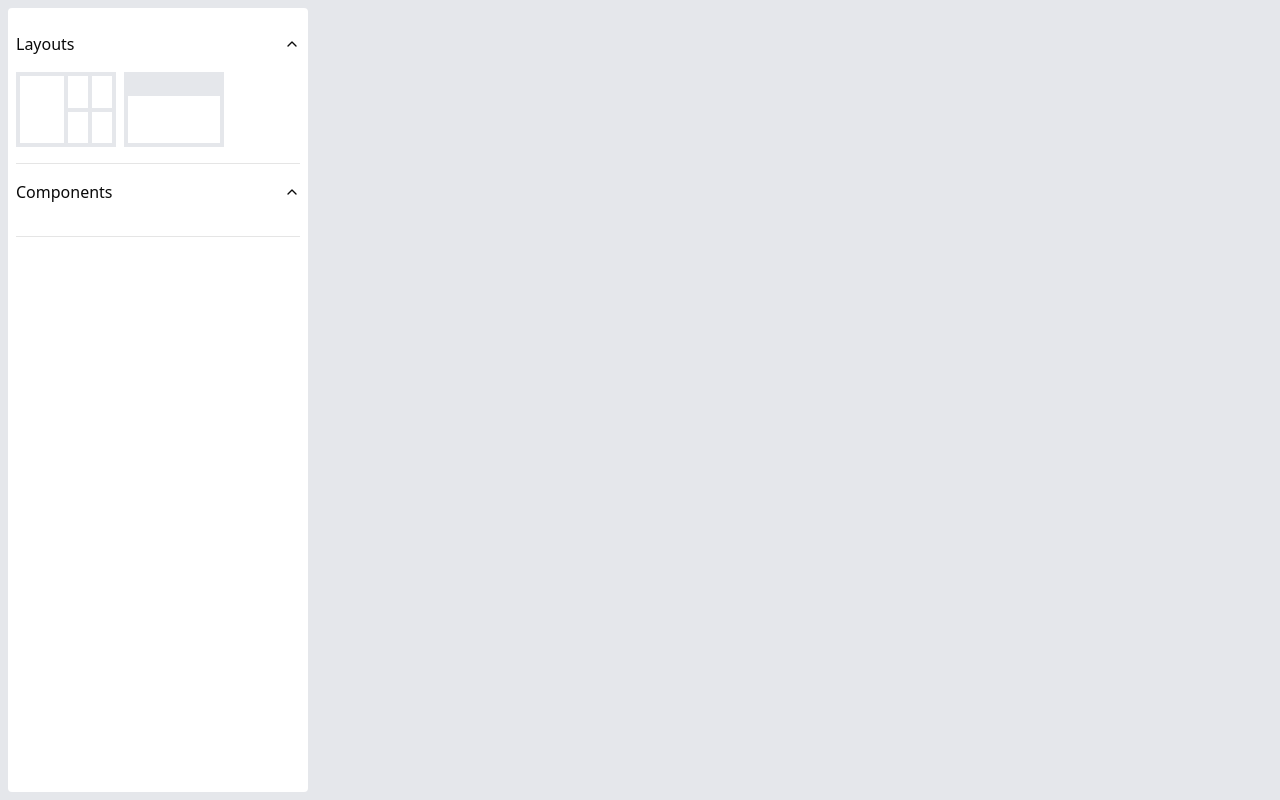
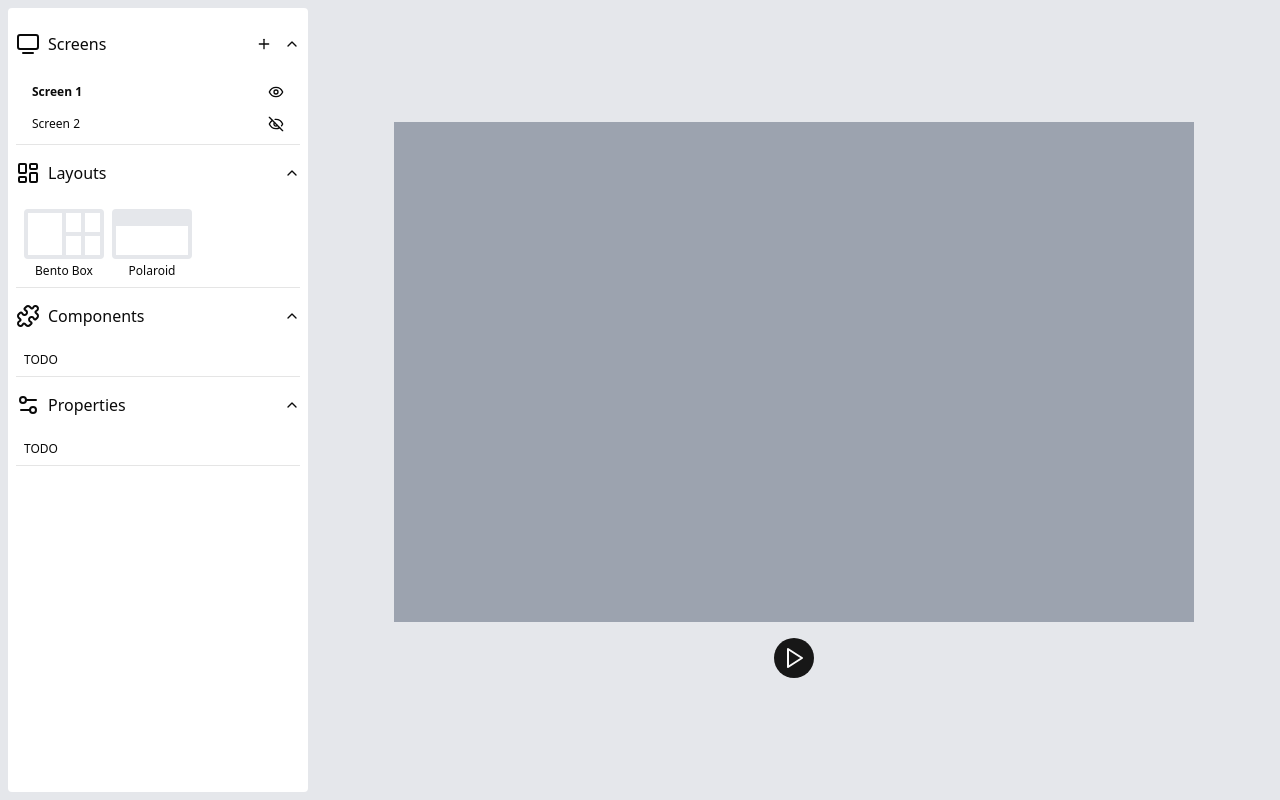
Before and after one commit to journeymanavi/screen-studio, a React (Vite) app: page / in a window 1280 px wide. Built offline with nearby package versions, Linux system fonts and the light colour scheme.

Commit message:
build out pallettes bar further

```diff
--- a/src/App.tsx
+++ /dev/null
@@ -1,39 +0,0 @@
-import {
-  Accordion,
-  AccordionContent,
-  AccordionItem,
-  AccordionTrigger,
-} from "@/components/ui/accordion";
-import { cn } from "./lib/utils";
-import { LayoutIconBentoBox } from "@/components/pallettes/layouts/layout-icon-bento-box";
-import { LayoutIconPolaroid } from "@/components/pallettes/layouts/layout-icon-polaroid";
-
-function App() {
-  return (
-    <main
-      className={cn("bg-gray-200 min-h-screen max-h-screen p-2 flex gap-2")}
-    >
-      <div className="bg-white w-[300px] p-2 rounded-sm max-h-full overflow-y-auto">
-        <Accordion
-          type="multiple"
-          defaultValue={["layouts-pallette", "components-pallette"]}
-        >
-          <AccordionItem value="layouts-pallette">
-            <AccordionTrigger>Layouts</AccordionTrigger>
-            <AccordionContent className="flex gap-2 flex-wrap">
-              <LayoutIconBentoBox />
-              <LayoutIconPolaroid />
-            </AccordionContent>
-          </AccordionItem>
-          <AccordionItem value="components-pallette">
-            <AccordionTrigger>Components</AccordionTrigger>
-            <AccordionContent className=""></AccordionContent>
-          </AccordionItem>
-        </Accordion>
-      </div>
-      <div className="flex-1"></div>
-    </main>
-  );
-}
-
-export default App;
--- /dev/null
+++ b/src/components/pallette-bar.tsx
@@ -0,0 +1,95 @@
+import {
+  EyeIcon,
+  EyeOffIcon,
+  LayoutDashboardIcon,
+  PlusIcon,
+  PuzzleIcon,
+  Settings2Icon,
+  Tv2Icon,
+} from "lucide-react";
+import { LayoutIconBentoBox } from "./pallettes/layouts/layout-icon-bento-box";
+import { LayoutIconPolaroid } from "./pallettes/layouts/layout-icon-polaroid";
+import {
+  Accordion,
+  AccordionContent,
+  AccordionItem,
+  AccordionTrigger,
+} from "./ui/accordion";
+import { Button } from "./ui/button";
+
+export const PalletteBar = () => (
+  <div className="bg-white w-[300px] p-2 rounded-sm max-h-full overflow-y-auto">
+    <Accordion
+      type="multiple"
+      defaultValue={[
+        "screens",
+        "layouts-pallette",
+        "components-pallette",
+        "properties",
+      ]}
+    >
+      <AccordionItem value="screens">
+        <AccordionTrigger>
+          <div className="flex-1 flex justify-between items-center mr-2">
+            <span className="flex gap-2">
+              <Tv2Icon /> Screens
+            </span>
+            <Button
+              size={"icon"}
+              variant={"ghost"}
+              onClick={(e) => {
+                alert("TODO: Add Screen");
+                e.preventDefault();
+              }}
+              className="w-[24px] h-[24px]"
+            >
+              <PlusIcon size={16} />
+            </Button>
+          </div>
+        </AccordionTrigger>
+        <AccordionContent className="flex flex-col gap-2 flex-wrap p-2">
+          <div className="flex-1 py-1 px-2 rounded-sm flex items-center justify-between gap-2 hover:bg-gray-100">
+            <span className="text-xs font-bold">Screen 1</span>
+            <EyeIcon size={16} />
+          </div>
+          <div className="flex-1 py-1 px-2 rounded-sm flex items-center justify-between gap-2 hover:bg-gray-100">
+            <span className="text-xs">Screen 2</span> <EyeOffIcon size={16} />
+          </div>
+        </AccordionContent>
+      </AccordionItem>
+      <AccordionItem value="layouts-pallette">
+        <AccordionTrigger>
+          <span className="flex gap-2">
+            <LayoutDashboardIcon /> Layouts
+          </span>
+        </AccordionTrigger>
+        <AccordionContent className="flex gap-2 flex-wrap p-2">
+          <LayoutIconBentoBox />
+          <LayoutIconPolaroid />
+        </AccordionContent>
+      </AccordionItem>
+      <AccordionItem value="components-pallette">
+        <AccordionTrigger>
+          <span className="flex gap-2">
+            <PuzzleIcon />
+            Components
+          </span>
+        </AccordionTrigger>
+        <AccordionContent className="flex gap-2 flex-wrap p-2">
+          <span className="text-xs">TODO</span>
+        </AccordionContent>
+      </AccordionItem>
+      <AccordionItem value="properties">
+        <AccordionTrigger>
+          <span className="flex gap-2">
+            <Settings2Icon />
+            Properties
+          </span>
+        </AccordionTrigger>
+        <AccordionContent className="flex gap-2 flex-wrap p-2">
+          <span className="text-xs">TODO</span>
+        </AccordionContent>
+      </AccordionItem>
+    </Accordion>
+  </div>
+);
--- a/src/components/pallettes/layouts/layout-icon-bento-box.tsx
+++ b/src/components/pallettes/layouts/layout-icon-bento-box.tsx
@@ -1,13 +1,13 @@
+import { LayoutIcon } from "./layout-icon";
+
 export interface LayoutIconBentoBoxProps {
   onClick?: React.HTMLAttributes<HTMLDivElement>["onClick"];
 }
 
 export const LayoutIconBentoBox = ({ onClick }: LayoutIconBentoBoxProps) => {
   return (
-    <div
-      className="flex gap-1 bg-gray-200 w-[100px] h-[75px] p-1 cursor-pointer"
-      onClick={onClick}
-    >
+    <LayoutIcon label="Bento Box" onClick={onClick}>
+      <div className="flex-1 flex gap-1 p-1 ">
         <div className="bg-white flex-1"></div>
         <div className="flex-1 flex flex-col gap-1">
           <div className="flex-1 flex gap-1">
@@ -20,5 +20,6 @@ export const LayoutIconBentoBox = ({ onClick }: LayoutIconBentoBoxProps) => {
           </div>
         </div>
       </div>
+    </LayoutIcon>
   );
 };
--- a/src/components/pallettes/layouts/layout-icon-polaroid.tsx
+++ b/src/components/pallettes/layouts/layout-icon-polaroid.tsx
@@ -1,14 +1,15 @@
+import { LayoutIcon } from "./layout-icon";
+
 export interface LayoutIconPolaroidProps {
   onClick?: React.HTMLAttributes<HTMLDivElement>["onClick"];
 }
 
 export const LayoutIconPolaroid = ({ onClick }: LayoutIconPolaroidProps) => {
   return (
-    <div
-      className="flex gap-1 items-end bg-gray-200 w-[100px] h-[75px] p-1 cursor-pointer"
-      onClick={onClick}
-    >
-      <div className="bg-white flex-1 h-[70%]"></div>
-    </div>
+    <LayoutIcon label="Polaroid" onClick={onClick}>
+      <div className="flex-1 flex gap-1 items-end p-1" onClick={onClick}>
+        <div className="bg-white flex-1 h-[70%]"></div>
+      </div>
+    </LayoutIcon>
   );
 };
--- /dev/null
+++ b/src/components/pallettes/layouts/layout-icon.tsx
@@ -0,0 +1,24 @@
+import { PropsWithChildren } from "react";
+
+export interface LayoutIconProps {
+  onClick?: React.HTMLAttributes<HTMLDivElement>["onClick"];
+  label: string;
+}
+
+export const LayoutIcon = ({
+  onClick,
+  label,
+  children,
+}: PropsWithChildren<LayoutIconProps>) => {
+  return (
+    <div className="flex flex-col gap-1 items-center">
+      <div
+        className="bg-gray-200 hover:bg-gray-400 w-[80px] h-[50px] cursor-pointer flex rounded-sm"
+        onClick={onClick}
+      >
+        {children}
+      </div>
+      <span className="text-xs">{label}</span>
+    </div>
+  );
+};
--- /dev/null
+++ b/src/components/screen-canvas.tsx
@@ -0,0 +1,20 @@
+import { Play } from "lucide-react";
+import { Button } from "./ui/button";
+
+export const ScreenCanvas = () => {
+  return (
+    <div className="flex-1 flex flex-col gap-4 items-center justify-center">
+      <div className="w-[800px] h-[500px] bg-gray-400"></div>
+      <Button
+        size="icon"
+        onClick={() => {
+          alert("TODO");
+        }}
+        aria-label="play"
+        className="rounded-full"
+      >
+        <Play />
+      </Button>
+    </div>
+  );
+};
--- a/src/main.tsx
+++ b/src/main.tsx
@@ -1,10 +1,10 @@
 import React from "react";
 import ReactDOM from "react-dom/client";
-import App from "./app.tsx";
 import "./index.css";
+import ScreenStudio from "./screen-studio";
 
 ReactDOM.createRoot(document.getElementById("root")!).render(
   <React.StrictMode>
-    <App />
+    <ScreenStudio />
   </React.StrictMode>
 );
--- /dev/null
+++ b/src/screen-studio.tsx
@@ -0,0 +1,16 @@
+import { PalletteBar } from "./components/pallette-bar";
+import { ScreenCanvas } from "./components/screen-canvas";
+import { cn } from "./lib/utils";
+
+function ScreenStudio() {
+  return (
+    <main
+      className={cn("bg-gray-200 min-h-screen max-h-screen p-2 flex gap-2")}
+    >
+      <PalletteBar />
+      <ScreenCanvas />
+    </main>
+  );
+}
+
+export default ScreenStudio;
```
Also changed, not shown: 5 other files (tests, documents, lock files or other folders). Lines whose indentation alone changed are shown as unchanged.
